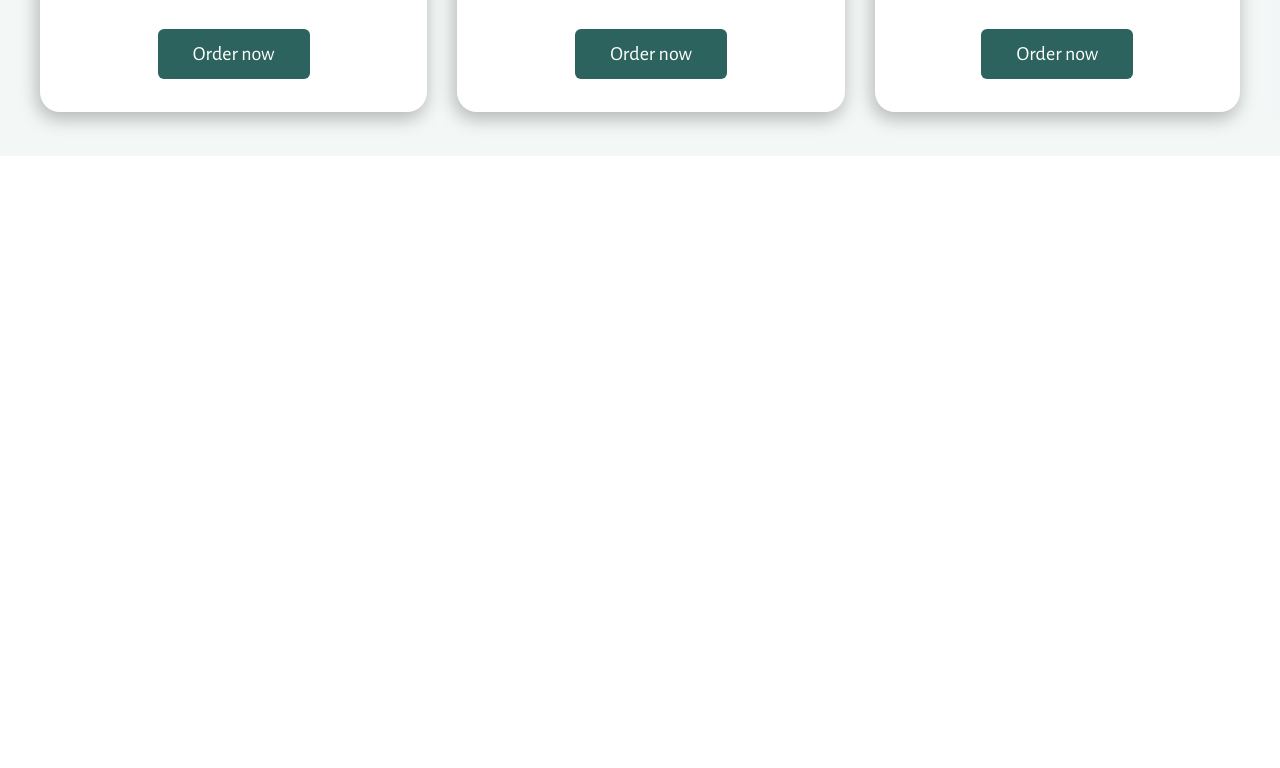
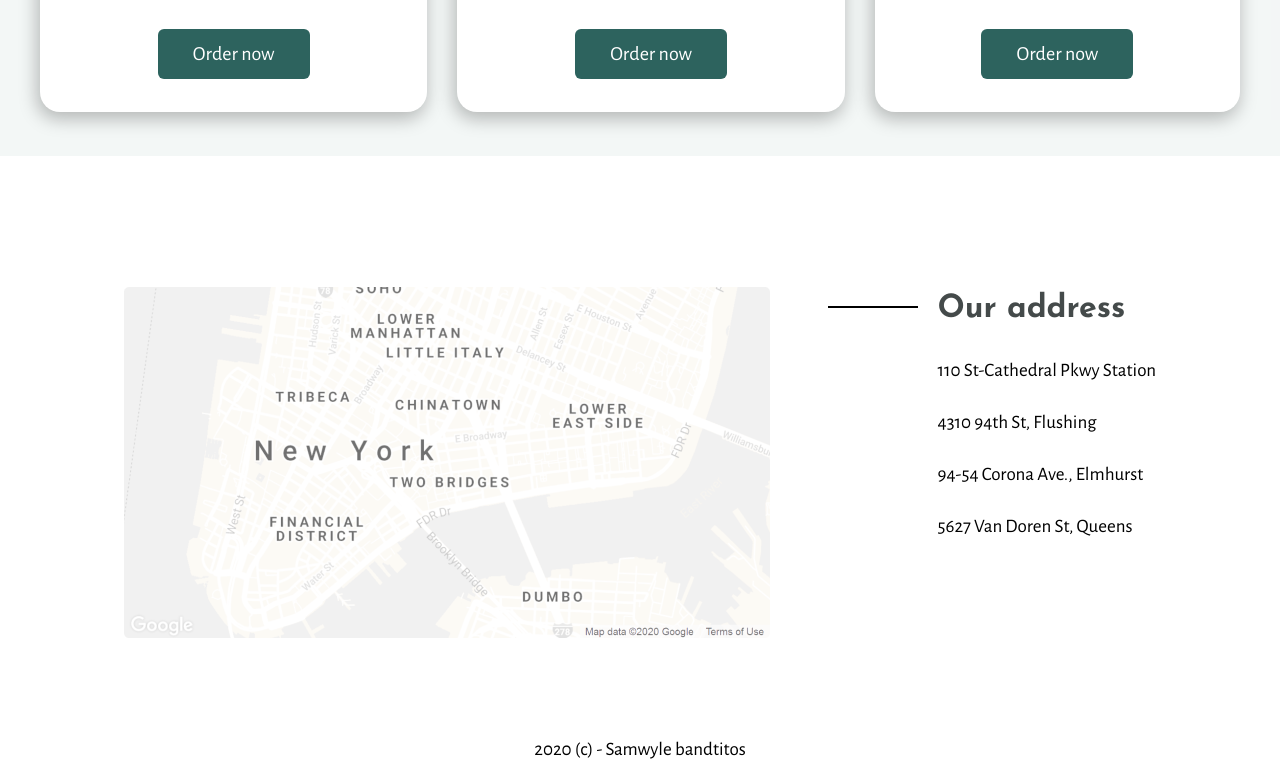
Before and after one commit to stavbers/coffee__landing, a website: page app/index.html in a window 1280 px wide. Shown: the part 1913-2681 px from the top of the page. Before the commit the page ends 2200 px from the top, so only its background shows below. Drawn offline with nearby package versions, Linux system fonts and the light colour scheme; a web font is replaced by a local one.

Commit message:
add footer

```diff
--- a/app/index.html
+++ b/app/index.html
@@ -113,7 +113,21 @@
 </section>
     </main>
     <footer class="footer">
-  <div class="container"></div>
+  <div class="container">
+    <div class="footer-wrp">
+      <div class="footer__map">
+        <img src="img/footer.png" alt="map">
+      </div>
+      <div class="footer__info">
+        <h2 class="footer__title">Our address</h2>
+        <span>110 St-Cathedral Pkwy Station</span>
+        <span>4310 94th St, Flushing</span>
+        <span>94-54 Corona Ave., Elmhurst</span>
+        <span>5627 Van Doren St, Queens</span>
+      </div>
+    </div>
+    <p class="footer__copy">2020 (c) - Samwyle bandtitos</p>
+  </div>
 </footer>
 
 
--- /dev/null
+++ b/src/scss/components/_footer.scss
@@ -0,0 +1,54 @@
+.footer {
+  &__map {
+    & img {
+      max-width: 650px;
+
+    }
+  }
+
+  &__info {
+    @include alegreya;
+    & span {
+      display: block;
+      margin-bottom: 16px;
+      font-size: 19px;
+      line-height: 36px;
+      color: #000;
+    }
+  }
+
+  &__title {
+    @include mp0;
+    @include josefin;
+    position: relative;
+    margin-bottom: 21px;
+    font-size: 32px;
+    line-height: 45px;
+    color: $textColor;
+    &::before {
+      content: '';
+      position: absolute;
+      top: 19px;
+      left: -110px;
+      background-color: #000;
+      width: 90px;
+      height: 2px;
+    }
+  }
+
+  &__copy {
+    @include alegreya;
+    @include mp0;
+    margin-top: 90px;
+    text-align: center;
+    color: $titleColor;
+    font-size: 19px;
+    line-height: 36px;
+  }
+}
+
+.footer-wrp {
+
+  display: flex;
+  justify-content: space-around;
+}
--- a/src/scss/main.scss
+++ b/src/scss/main.scss
@@ -9,3 +9,4 @@
 @import "./components/screen1";
 @import "./components/screen2";
 @import "./components/screen3";
+@import "./components/footer";
```
Also changed, not shown: src/partials/footer.html (+15 -1 lines), app/css/main.css, app/img/footer.avif (added), app/img/footer.png (added), app/img/footer.webp (added), src/img/footer.png (added), 1 other file.
